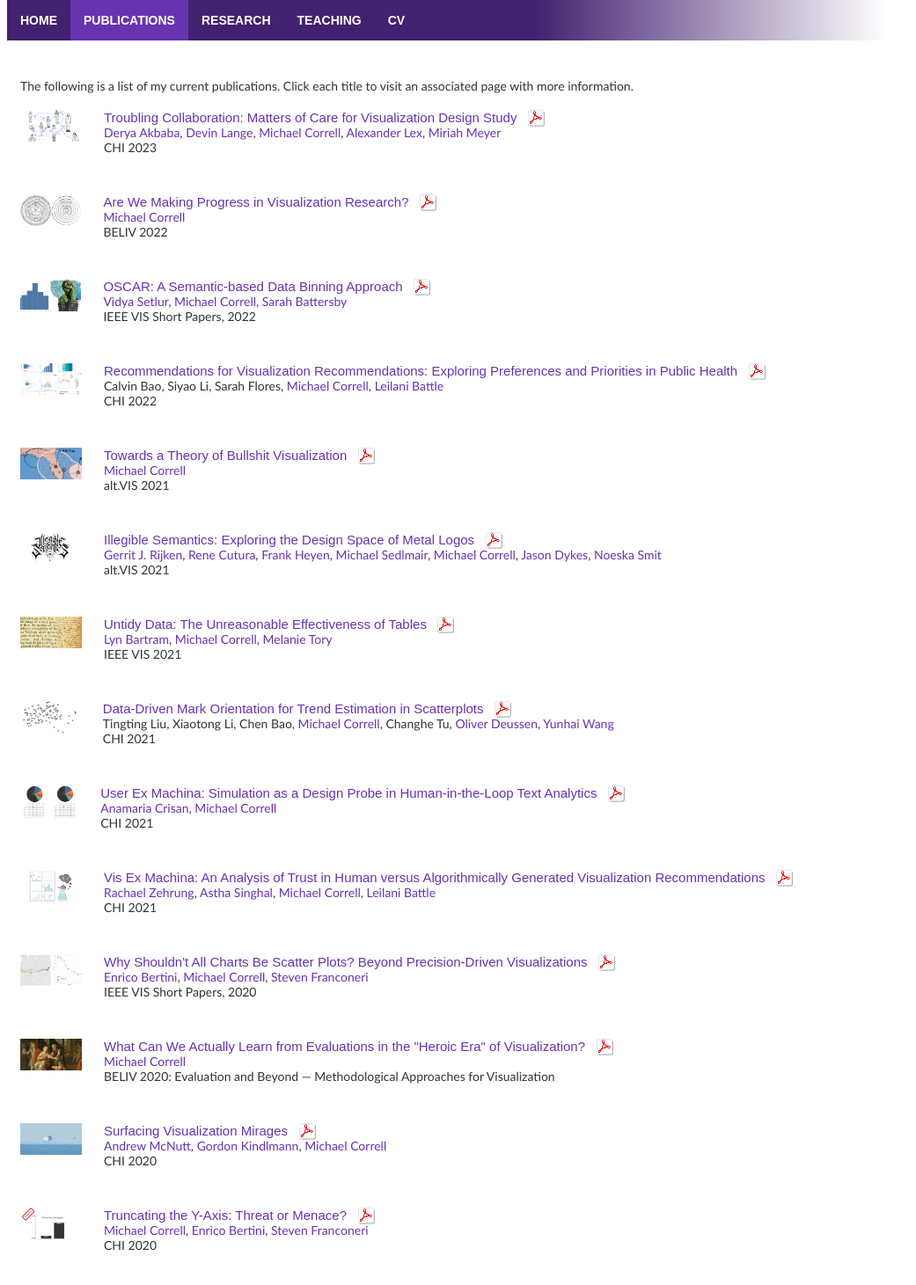
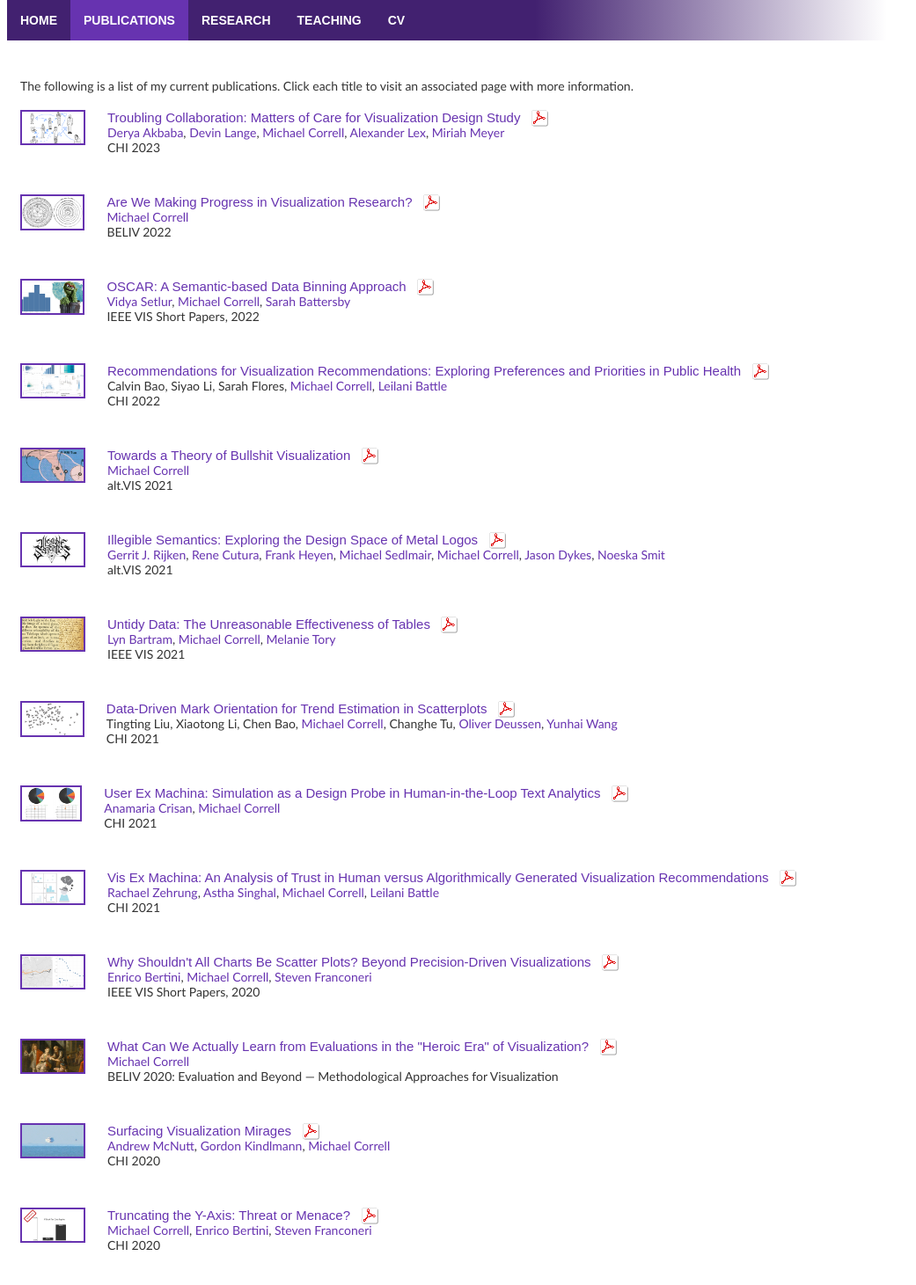
Before and after one commit to mcorrell/website, a PHP site: page /publications.php in a window 1280 px wide. Shown: the part 158-1619 px from the top of the page at 88% size, without its empty margins (0-1041 px from the left). Run offline with PHP 8.4, Linux system fonts and the light colour scheme.

Commit message:
Update style.css

```diff
--- a/style.css
+++ b/style.css
@@ -146,6 +146,7 @@ h3{
   margin-right: auto;
   max-width: 70px;
   max-height: 37px;
+  border: 2px solid;
 }
 
 .thumb img:hover{
```
